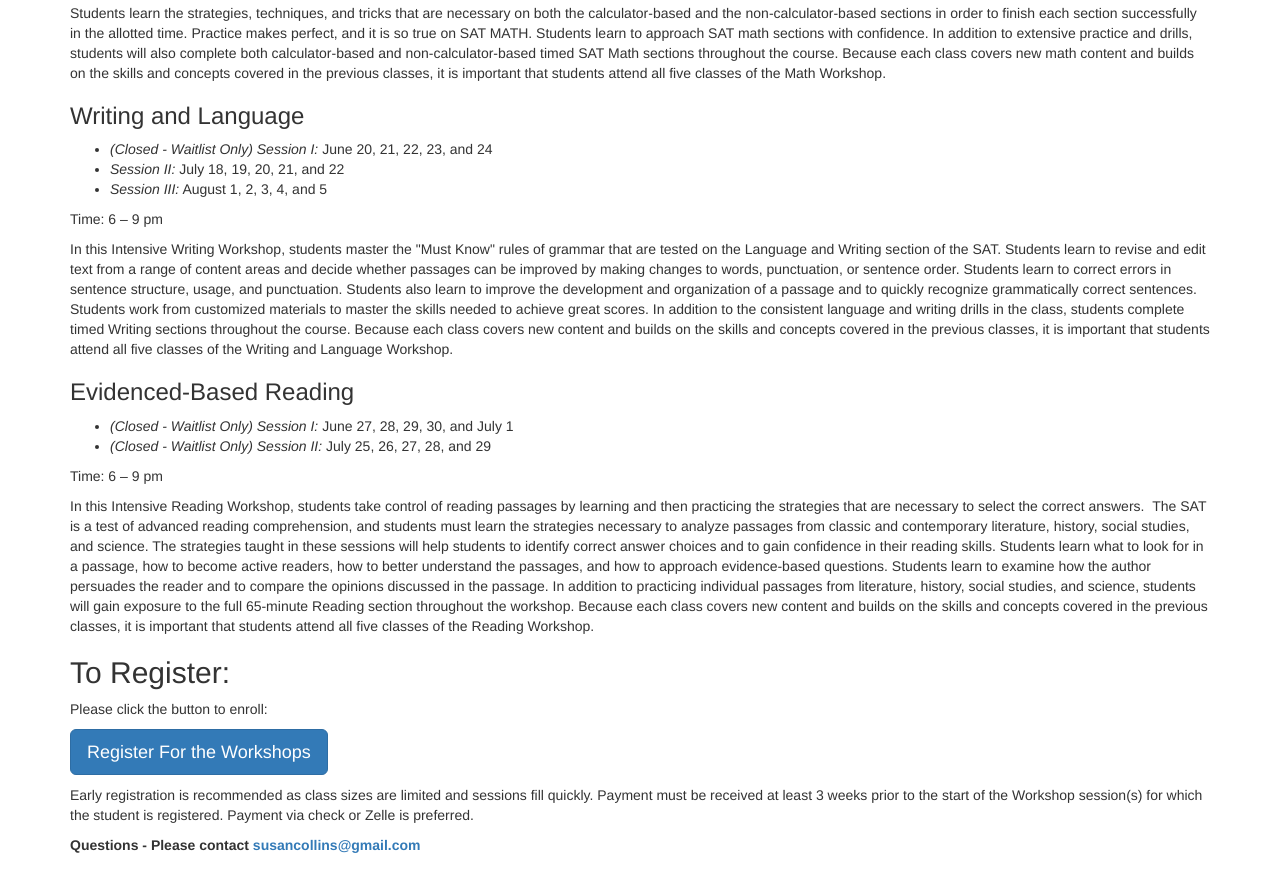
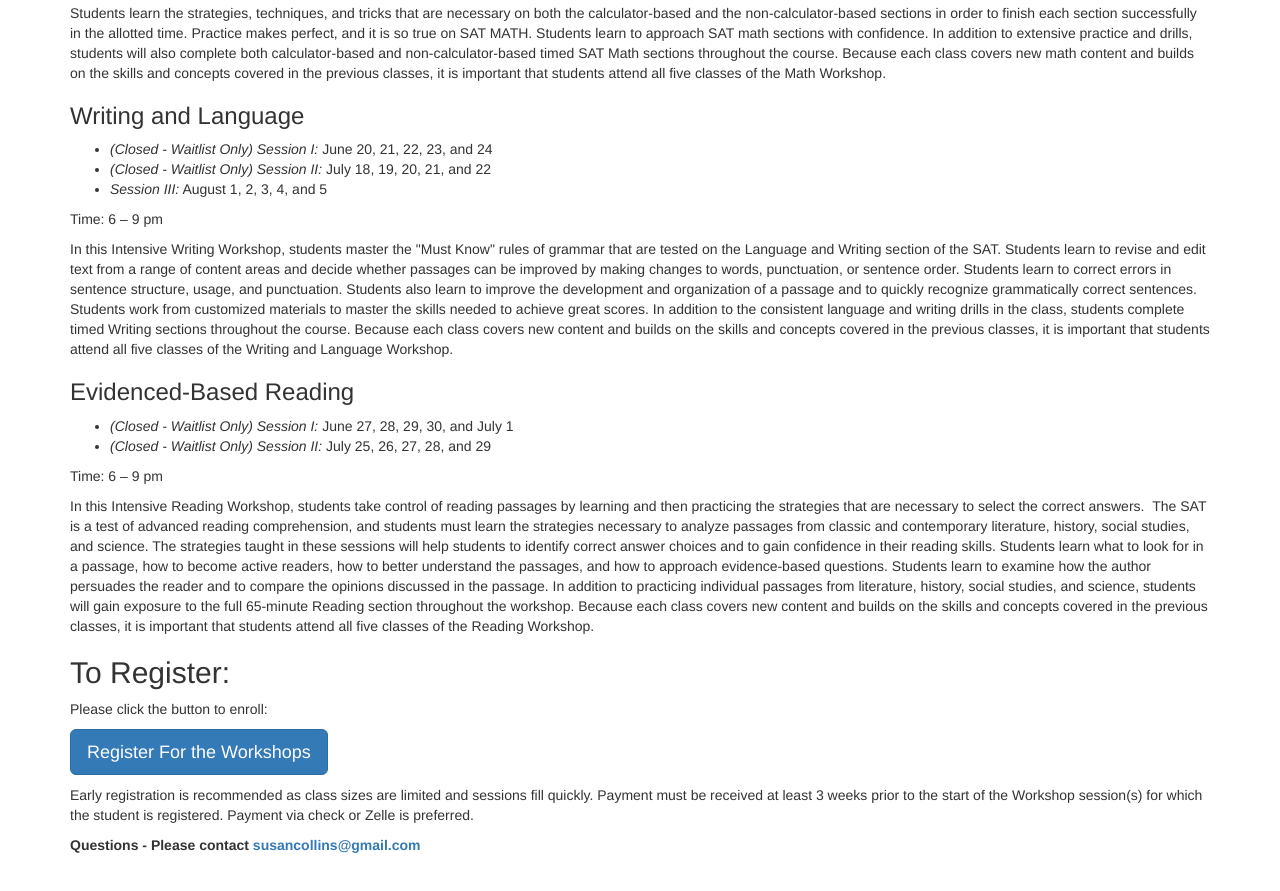
Before and after one commit to joelcollinsdc/tutorsue.com, a plain HTML site: page index.html in a window 1280 px wide. Shown: the part 975-1866 px from the top of the page. Drawn offline with nearby package versions, Linux system fonts and the light colour scheme.

Commit message:
close writing 2

```diff
--- a/index.html
+++ b/index.html
@@ -216,7 +216,7 @@ Complex numbers, a + bi">
         <li>
           <em>(Closed - Waitlist Only) Session I:</em> June 20, 21, 22, 23, and 24</li>
         <li>
-          <em>Session II:</em> July 18, 19, 20, 21, and 22</li>
+          <em>(Closed - Waitlist Only) Session II:</em> July 18, 19, 20, 21, and 22</li>
         <li>
           <em>Session III:</em> August 1, 2, 3, 4, and 5</li>
       </ul>
```
